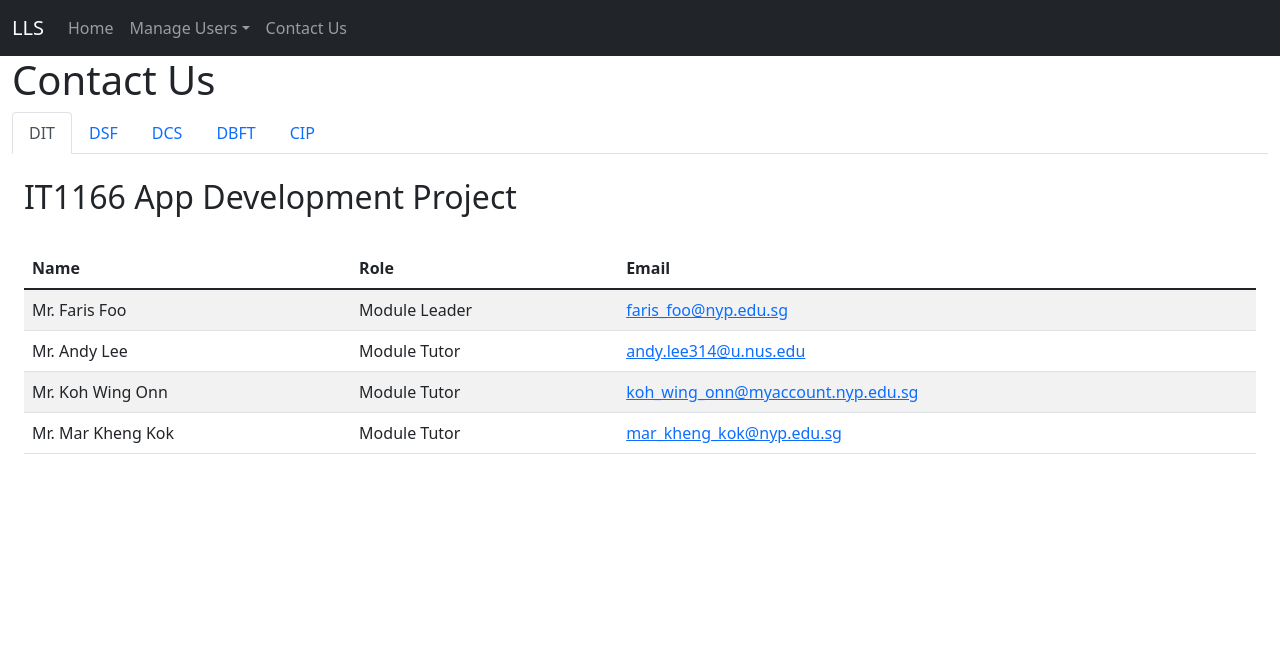
After one commit to trinityprime/FLASK, a Flask app: page /contactUs in a window 1280 px wide. The commit adds this page. Shown: the top 653 px of the page. Run offline with Flask 3, Linux system fonts and the light colour scheme; some libraries are stand-ins or nearby versions.

Commit message:
dropdown

```diff
--- a/app.py
+++ b/app.py
@@ -7,6 +7,9 @@ app = Flask(__name__)
 def home():
     return render_template('home.html')
 
+@app.route('/contactUs')
+def contact_us():
+    return render_template("contactUs.html")
 
 @app.route('/index')
 def main():
--- /dev/null
+++ b/templates/contactUs.html
@@ -0,0 +1,279 @@
+<!-- FILEPATH: /c:/Users/limkl/OneDrive/Desktop/appdev/templates/contactUs.html -->
+{% extends "base.html" %} {% block title %} BASE PROJECT {% endblock %} {% block
+content %}
+<h1 class="display">Contact Us</h1>
+<!-- Nav tabs -->
+<ul class="nav nav-tabs">
+  <li class="nav-item">
+    <a class="nav-link active" data-bs-toggle="tab" href="#DIT">DIT</a>
+  </li>
+  <li class="nav-item">
+    <a class="nav-link" data-bs-toggle="tab" href="#DSF">DSF</a>
+  </li>
+  <li class="nav-item">
+    <a class="nav-link" data-bs-toggle="tab" href="#DCS">DCS</a>
+  </li>
+  <li class="nav-item">
+    <a class="nav-link" data-bs-toggle="tab" href="#DBFT">DBFT</a>
+  </li>
+  <li class="nav-item">
+    <a class="nav-link" data-bs-toggle="tab" href="#CIP">CIP</a>
+  </li>
+</ul>
+
+<!-- Tab panes -->
+<div class="tab-content">
+  <div class="tab-pane container-fluid active" id="DIT">
+    <br />
+    <h2>IT1166 App Development Project</h2>
+    <br />
+    <table class="table table-striped">
+      <thead>
+        <tr>
+          <th>Name</th>
+          <th>Role</th>
+          <th>Email</th>
+        </tr>
+      </thead>
+      <tbody>
+        <tr>
+          <td>Mr. Faris Foo</td>
+          <td>Module Leader</td>
+          <td>
+            <a href="mailto:faris_foo@nyp.edu.sg">faris_foo@nyp.edu.sg</a>
+          </td>
+        </tr>
+        <tr>
+          <td>Mr. Andy Lee</td>
+          <td>Module Tutor</td>
+          <td>
+            <a href="mailto:andy.lee314@u.nus.edu">andy.lee314@u.nus.edu</a>
+          </td>
+        </tr>
+        <tr>
+          <td>Mr. Koh Wing Onn</td>
+          <td>Module Tutor</td>
+          <td>
+            <a href="mailto:koh_wing_onn@myaccount.nyp.edu.sg"
+              >koh_wing_onn@myaccount.nyp.edu.sg</a
+            >
+          </td>
+        </tr>
+        <tr>
+          <td>Mr. Mar Kheng Kok</td>
+          <td>Module Tutor</td>
+          <td>
+            <a href="mailto:mar_kheng_kok@nyp.edu.sg"
+              >mar_kheng_kok@nyp.edu.sg</a
+            >
+          </td>
+        </tr>
+      </tbody>
+    </table>
+  </div>
+
+  <div class="tab-pane container-fluid fade active" id="DSF">
+    <br />
+    <h2>IT1166 App Development Project</h2>
+    <br />
+    <table class="table table-striped">
+      <thead>
+        <tr>
+          <th>Name</th>
+          <th>Role</th>
+          <th>Email</th>
+        </tr>
+      </thead>
+      <tbody>
+        <tr>
+          <td>Mr. Faris Foo</td>
+          <td>Module Leader</td>
+          <td>
+            <a href="mailto:faris_foo@nyp.edu.sg">faris_foo@nyp.edu.sg</a>
+          </td>
+        </tr>
+        <tr>
+          <td>Mr. Lee Keat Kean</td>
+          <td>Module Tutor</td>
+          <td>
+            <a href="mailto:lee_keat_kean@nyp.edu.sg"
+              >lee_keat_kean@nyp.edu.sg</a
+            >
+          </td>
+        </tr>
+        <tr>
+          <td>Ms. Tan Sew Lan</td>
+          <td>Module Tutor</td>
+          <td>
+            <a href="mailto:tan_sew_lan@myaccount.nyp.edu.sg"
+              >tan_sew_lan@myaccount.nyp.edu.sg</a
+            >
+          </td>
+        </tr>
+        <tr>
+          <td>Mr. Loh Chao Hong</td>
+          <td>Module Tutor</td>
+          <td>
+            <a href="mailto:loh_chao_hong@nyp.edu.sg"
+              >loh_chao_hong@nyp.edu.sg</a
+            >
+          </td>
+        </tr>
+      </tbody>
+    </table>
+  </div>
+
+  <div class="tab-pane container-fluid fade active" id="DCS">
+    <br />
+    <h2>IT1166 App Development Project</h2>
+    <br />
+    <table class="table table-striped">
+      <thead>
+        <tr>
+          <th>Name</th>
+          <th>Role</th>
+          <th>Email</th>
+        </tr>
+      </thead>
+      <tbody>
+        <tr>
+          <td>Mr. Faris Foo</td>
+          <td>Module Leader</td>
+          <td>
+            <a href="mailto:faris_foo@nyp.edu.sg">faris_foo@nyp.edu.sg</a>
+          </td>
+        </tr>
+        <tr>
+          <td>Ms. Tan Sew Lan</td>
+          <td>Module Tutor</td>
+          <td>
+            <a href="mailto:tan_sew_lan@myaccount.nyp.edu.sg"
+              >tan_sew_lan@myaccount.nyp.edu.sg</a
+            >
+          </td>
+        </tr>
+        <tr>
+          <td>Mr. Loh Chao Hong</td>
+          <td>Module Tutor</td>
+          <td>
+            <a href="mailto:loh_chao_hong@nyp.edu.sg"
+              >loh_chao_hong@nyp.edu.sg</a
+            >
+          </td>
+        </tr>
+      </tbody>
+    </table>
+  </div>
+
+  <div class="tab-pane container-fluid fade active" id="DBFT">
+    <br />
+    <h2>IT1166 App Development Project</h2>
+    <br />
+    <table class="table table-striped">
+      <thead>
+        <tr>
+          <th>Name</th>
+          <th>Role</th>
+          <th>Email</th>
+        </tr>
+      </thead>
+      <tbody>
+        <tr>
+          <td>Mr. Bobby Liu</td>
+          <td>Module Leader</td>
+          <td>
+            <a href="mailto:liu_jianrong@nyp.edu.sg">liu_jianrong@nyp.edu.sg</a>
+          </td>
+        </tr>
+        <tr>
+          <td>Ms. Ng Peck Leng </td>
+          <td>Module Tutor</td>
+          <td>
+            <a href="mailto:ng_peck_leng@nyp.edu.sg"
+              >ng_peck_leng@nyp.edu.sg/a
+            >
+          </td>
+        </tr>
+        <tr>
+          <td>Mr. Sally Tang </td>
+          <td>Module Tutor</td>
+          <td>
+            <a href="mailto:tang_xiaoling_sally@myaccount.nyp.edu.sg"
+              >tang_xiaoling_sally@myaccount.nyp.edu.sg</a
+            >
+          </td>
+        </tr>
+      </tbody>
+    </table>
+  </div>
+
+  <div class="tab-pane container-fluid fade active" id="CIP">
+    <br />
+    <h2>IT1166 App Development Project</h2>
+    <br />
+    <table class="table table-striped">
+      <thead>
+        <tr>
+          <th>Name</th>
+          <th>Role</th>
+          <th>Email</th>
+        </tr>
+      </thead>
+      <tbody>
+        <tr>
+          <td>Mr. Bobby Liu</td>
+          <td>Module Leader</td>
+          <td>
+            <a href="mailto:liu_jianrong@nyp.edu.sg">liu_jianrong@nyp.edu.sg</a>
+          </td>
+        </tr>
+        <tr>
+          <td>Ms. Woon Tong Wing </td>
+          <td>Module Tutor</td>
+          <td>
+            <a href="mailto:woon_tong_wing@nyp.edu.sg"
+              >woon_tong_wing@nyp.edu.sg/a
+            >
+          </td>
+        </tr>
+        <tr>
+          <td>Mr. Sally Tang </td>
+          <td>Module Tutor</td>
+          <td>
+            <a href="mailto:tang_xiaoling_sally@myaccount.nyp.edu.sg"
+              >tang_xiaoling_sally@myaccount.nyp.edu.sg</a
+            >
+          </td>
+        </tr>
+        <tr>
+            <td>Mr. Sally Tang </td>
+            <td>Module Tutor</td>
+            <td>
+              <a href="mailto:tang_xiaoling_sally@myaccount.nyp.edu.sg"
+                >tang_xiaoling_sally@myaccount.nyp.edu.sg</a
+              >
+            </td>
+          </tr>
+          <tr>
+            <td>Mr. Sally Tang </td>
+            <td>Module Tutor</td>
+            <td>
+              <a href="mailto:tang_xiaoling_sally@myaccount.nyp.edu.sg"
+                >tang_xiaoling_sally@myaccount.nyp.edu.sg</a
+              >
+            </td>
+          </tr>
+          <tr>
+            <td>Mr. Sally Tang </td>
+            <td>Module Tutor</td>
+            <td>
+              <a href="mailto:tang_xiaoling_sally@myaccount.nyp.edu.sg"
+                >tang_xiaoling_sally@myaccount.nyp.edu.sg</a
+              >
+            </td>
+          </tr>
+      </tbody>
+    </table>
+  </div>
+</div>
+{% endblock %}
--- a/templates/home.html
+++ b/templates/home.html
@@ -4,9 +4,4 @@
 {% block content %}
 <h1 class="display-4">Home</h1>
 <p>FLASKKKKKKKKKKK!!!!!!!!!!!!!!!!!!!</p>
-<ul>
-    <li>Hey</li>
-    <li>Hey</li>
-    <li>Hey</li>
-</ul>
 {% endblock %}
--- a/templates/includes/_navbar.html
+++ b/templates/includes/_navbar.html
@@ -1,6 +1,6 @@
 <nav class="navbar navbar-expand-sm bg-dark navbar-dark">
   <div class="container-fluid">
-    <a class="navbar-brand" href="#">Logo</a>
+    <a class="navbar-brand" href="/">LLS</a>
     <button
       class="navbar-toggler"
       type="button"
@@ -12,7 +12,7 @@
     <div class="collapse navbar-collapse" id="collapsibleNavbar">
       <ul class="navbar-nav">
         <li class="nav-item">
-          <a class="nav-link" href="#">Link</a>
+          <a class="nav-link" href="/">Home</a>
         </li>
 
         <li class="nav-item dropdown">
@@ -21,16 +21,15 @@
             href="#"
             role="button"
             data-bs-toggle="dropdown"
-            >Dropdown</a
+            >Manage Users</a
           >
           <ul class="dropdown-menu">
-            <li><a class="dropdown-item" href="#">Link</a></li>
-            <li><a class="dropdown-item" href="#">Another link</a></li>
-            <li><a class="dropdown-item" href="#">A third link</a></li>
+            <li><a class="dropdown-item" href="#">Create User</a></li>
+            <li><a class="dropdown-item" href="#">Retrieve User</a></li>
           </ul>
         </li>
         <li class="nav-item">
-          <a class="nav-link" href="#">Link</a>
+          <a class="nav-link" href="/contactUs">Contact Us</a>
         </li>
       </ul>
     </div>
```
